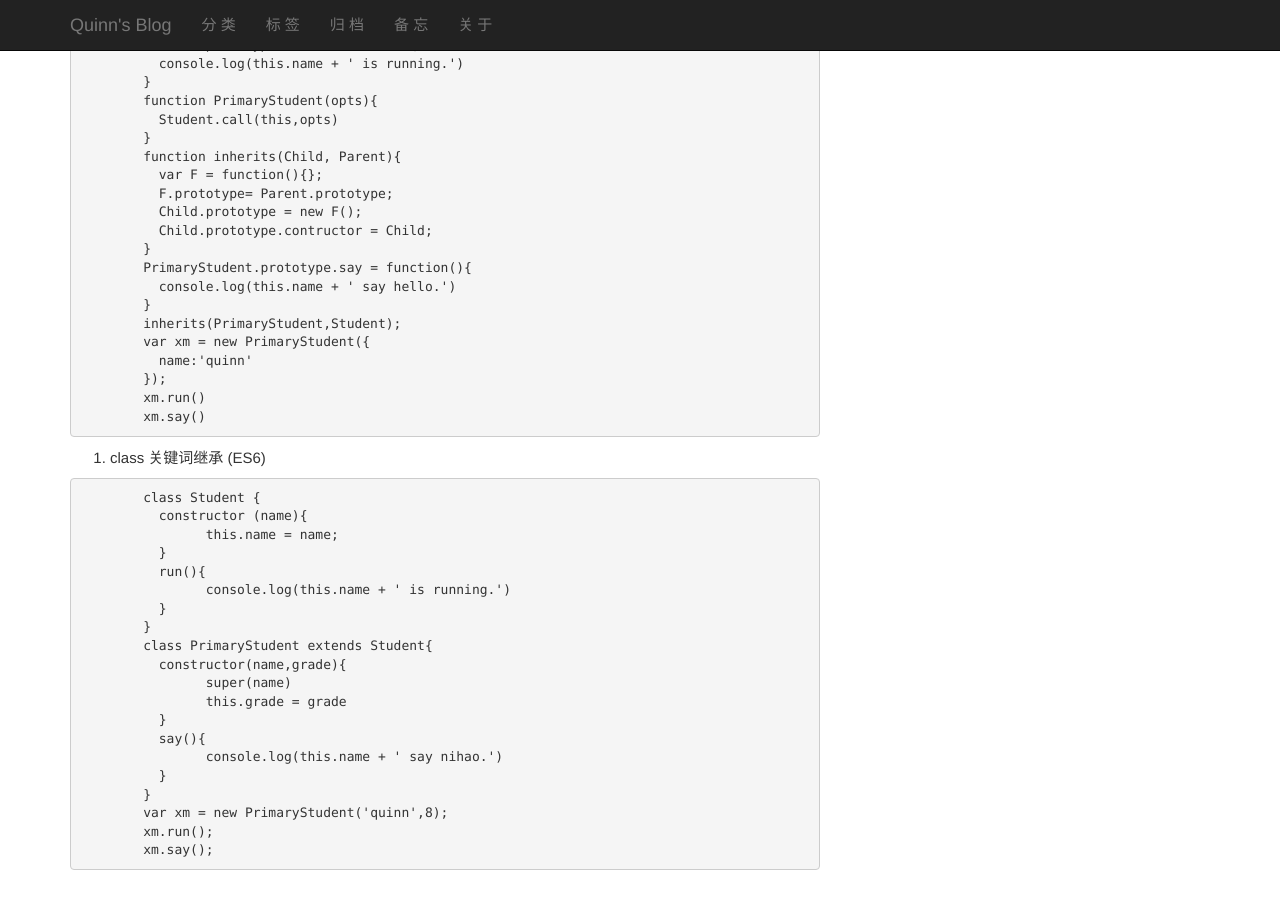
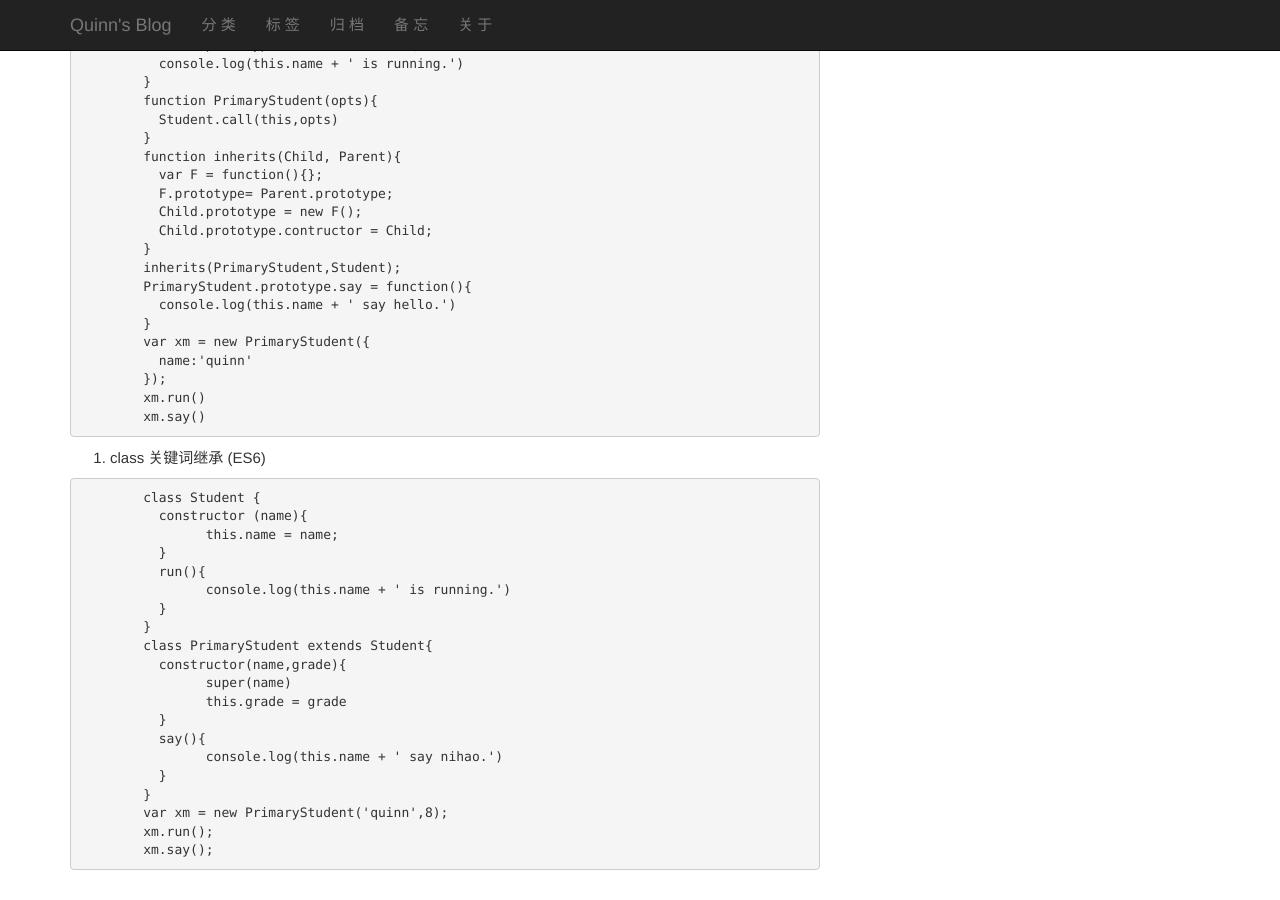
Before and after one commit to ai7hoo/ai7hoo_website, a Jekyll site: the page built from _posts/2016-06-27-oop.md, in a window 1280 px wide and 900 px high, scrolled down 955 px. Built offline with Jekyll 4.4.1, drawn with Linux system fonts in a browser that asks for light colours; Markdown is read by kramdown in place of the engine named in the settings; comment, search, counter and statistics services are not loaded.

Commit message:
no message

```diff
--- a/_posts/2016-06-27-oop.md
+++ b/_posts/2016-06-27-oop.md
@@ -66,10 +66,10 @@ tags: ["javascript","OOP"]
 	  Child.prototype = new F();
 	  Child.prototype.contructor = Child;
 	}
+	inherits(PrimaryStudent,Student);
 	PrimaryStudent.prototype.say = function(){
 	  console.log(this.name + ' say hello.')
 	}
-	inherits(PrimaryStudent,Student);
 	var xm = new PrimaryStudent({
 	  name:'quinn'
 	});
```
